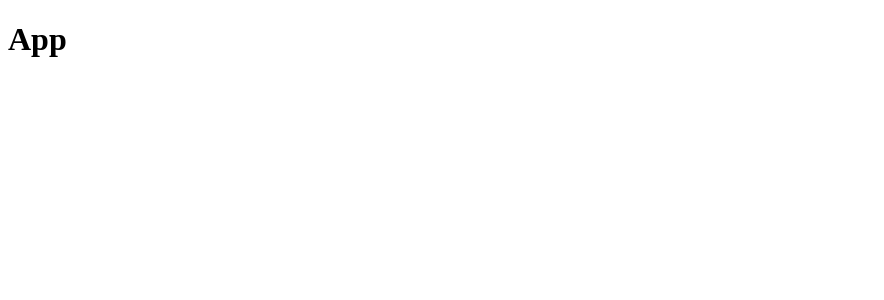
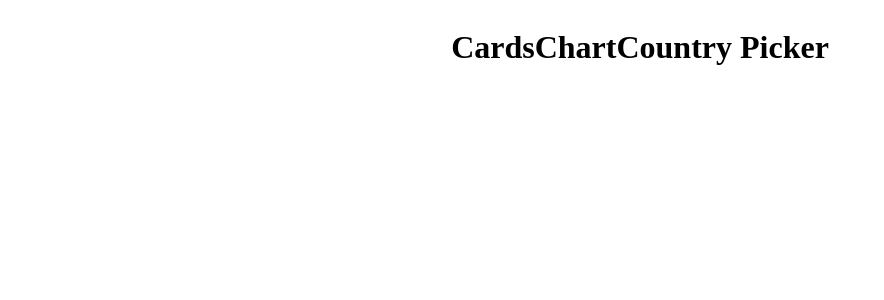
Before and after one commit to talhaydin/covidtrack, a React (Create React App) app: page / in a window 1280 px wide. Shown: the top 300 px of the page, without its empty margins (0-884 px from the left). Built offline with nearby package versions, Linux system fonts and the light colour scheme.

Commit message:
file structure set

```diff
--- a/src/App.js
+++ b/src/App.js
@@ -1,10 +1,14 @@
 import React, { Component } from 'react';
+import { Cards, Chart, CountryPicker } from './components/export';
+import styles from './App.module.css';
 
 export default class App extends Component {
   render() {
     return (
-      <div>
-        <h1>App</h1>
+      <div className={styles.container}>
+        <Cards></Cards>
+        <Chart></Chart>
+        <CountryPicker></CountryPicker>
       </div>
     );
   }
--- /dev/null
+++ b/src/App.module.css
@@ -0,0 +1,5 @@
+.container {
+  display: flex;
+  justify-content: center;
+  align-items: center;
+}
--- /dev/null
+++ b/src/components/Cards/Cards.jsx
@@ -0,0 +1,7 @@
+import React from 'react';
+
+const Cards = () => {
+  return <h1>Cards</h1>;
+};
+
+export default Cards;
--- /dev/null
+++ b/src/components/Chart/Chart.jsx
@@ -0,0 +1,7 @@
+import React from 'react';
+
+const Chart = () => {
+  return <h1>Chart</h1>;
+};
+
+export default Chart;
--- /dev/null
+++ b/src/components/CountryPicker/CountryPicker.jsx
@@ -0,0 +1,7 @@
+import React from 'react';
+
+const CountryPicker = () => {
+  return <h1>Country Picker</h1>;
+};
+
+export default CountryPicker;
--- /dev/null
+++ b/src/components/export.js
@@ -0,0 +1,3 @@
+export { default as Cards } from './Cards/Cards';
+export { default as Chart } from './Chart/Chart';
+export { default as CountryPicker } from './CountryPicker/CountryPicker';
```
Also changed, not shown: src/api/index.js (added), src/components/Cards/Cards.module.css (added), src/components/Chart/Chart.module.css (added), src/components/CountryPicker/CountryPicker.module.css (added).
